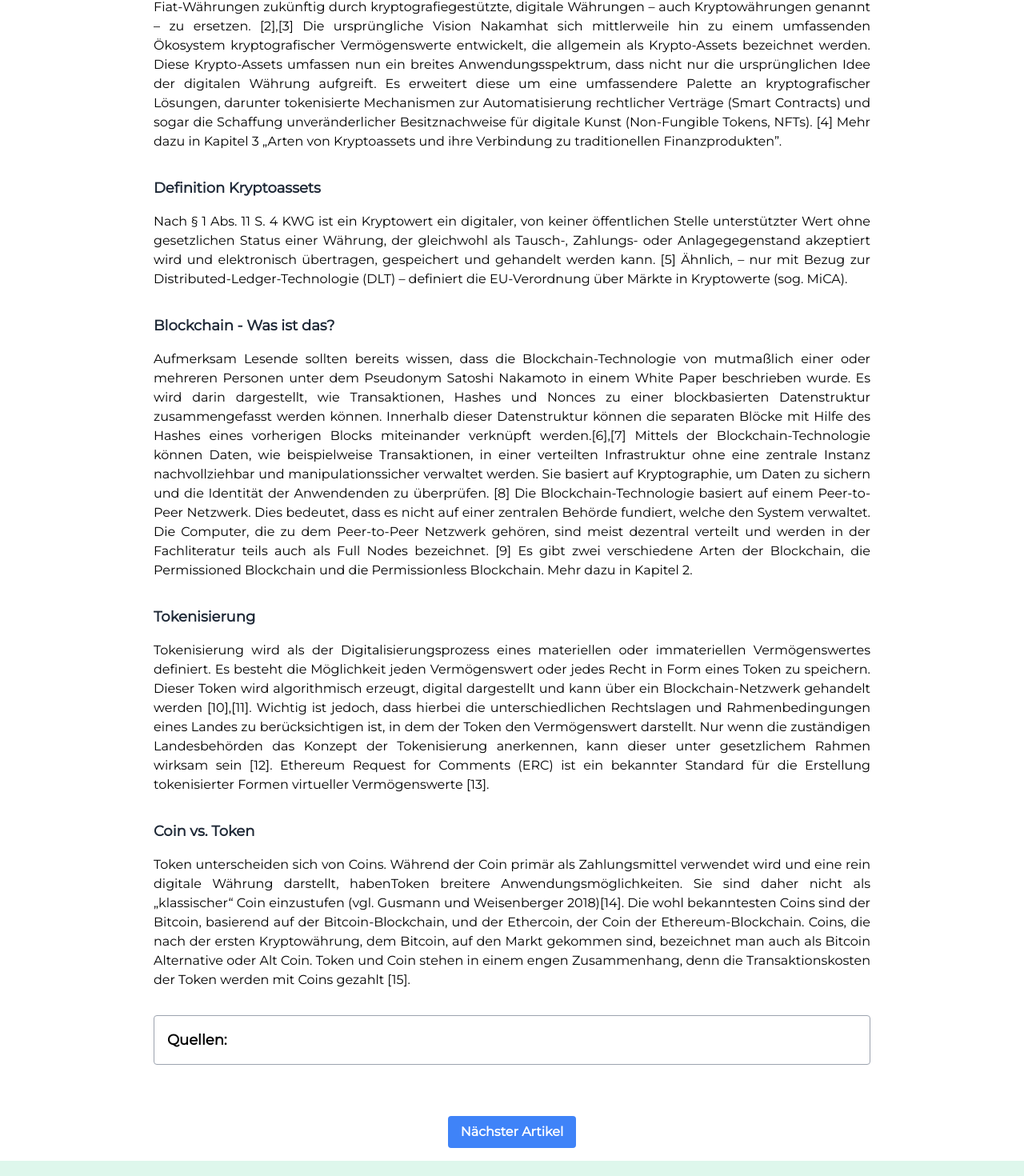
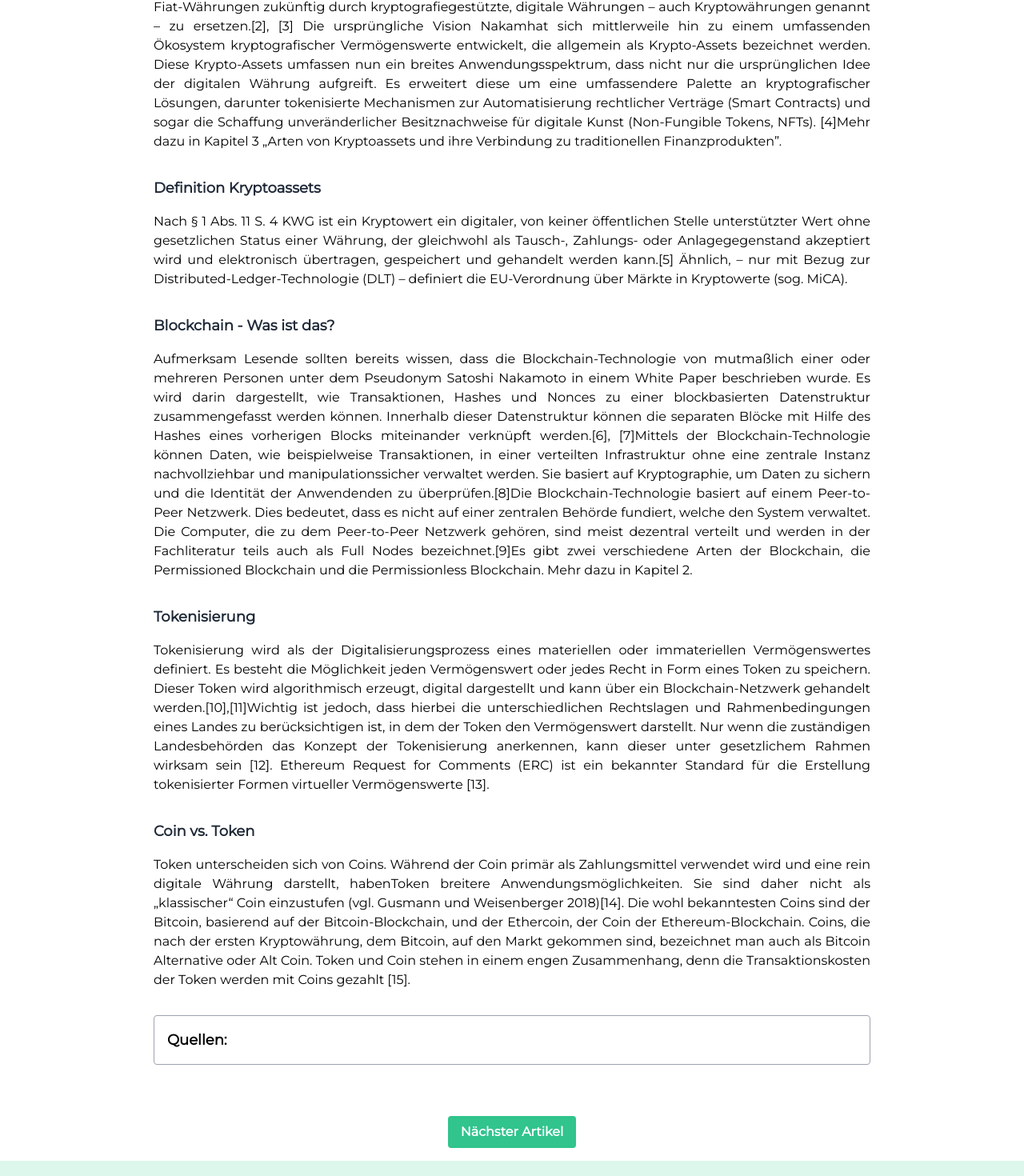
Before and after one commit to jansteinbacher/pjs_cryptobanks, a React (Create React App) app in the folder cryptobanks-webapp/: page /course-beginner in a window 1280 px wide. Shown: the part 595-2065 px from the top of the page at 80% size. Built offline with nearby package versions, Linux system fonts and the light colour scheme; what tailwindcss-animated would draw is missing.

Commit message:
changes in article

```diff
--- a/cryptobanks-webapp/src/components/courseofbeginner/CourseBeginnerArticle.css
+++ b/cryptobanks-webapp/src/components/courseofbeginner/CourseBeginnerArticle.css
@@ -19,14 +19,14 @@
 
 .reward-banner {
   position: fixed;
-  top: 50px;
+  top: 60px;
   right: 20px;
-  background-color: #3b82f6;
+  background-color: #66bb6a;
   color: white;
   padding: 8px 12px;
   border-radius: 8px;
   display: flex;
   align-items: center;
-  animation: slideIn 1s, slideOut 1s 3s;
+  animation: slideIn 1.5s, slideOut 3s 5s;
   /* The banner will slide in for 1 second, stay for 1 second, and then slide out in 1 second after 2 seconds delay */
 }
--- a/cryptobanks-webapp/src/components/courseofbeginner/CourseBeginnerArticle.jsx
+++ b/cryptobanks-webapp/src/components/courseofbeginner/CourseBeginnerArticle.jsx
@@ -61,7 +61,7 @@ const CourseBeginnerArticle = () => {
       <h3 className="text-xl mb-2">Kursfortschritt {progress.toFixed(0)}%</h3>
       <div className="flex items-center justify-center mb-8">
         <div className="w-full bg-gray-300 rounded overflow-hidden h-2">
-          <div className="bg-blue-500 h-full" style={{ width: `${progress}%` }}></div>
+          <div className="bg-green-400 h-full" style={{ width: `${progress}%` }}></div>
         </div>
       </div>
 
@@ -79,14 +79,14 @@ const CourseBeginnerArticle = () => {
         {isLastSection ? (
           <a
             href="/articles/CourseEndBeginner"
-            className="bg-blue-500 hover:bg-blue-700 text-white font-bold py-2 px-4 rounded"
+            className="bg-green-400 hover:bg-green-600 text-white font-bold py-2 px-4 rounded"
           >
             Kurs abschließen
           </a>
         ) : (
           <button
             onClick={handleNextSection}
-            className={`bg-blue-500 hover:bg-blue-700 text-white font-bold py-2 px-4 rounded`}
+            className={`bg-green-400 hover:bg-green-600 text-white font-bold py-2 px-4 rounded`}
           >
             Nächster Artikel
           </button>
--- a/cryptobanks-webapp/src/components/courseofbeginner/IntroductionCryptoAssets.jsx
+++ b/cryptobanks-webapp/src/components/courseofbeginner/IntroductionCryptoAssets.jsx
@@ -2,25 +2,23 @@ import React, { useState } from 'react';
 
 
 
-const Sources = ({sources}) => {
+const Sources = ({ sources}) => {
   const [showSources, setShowSources] = useState(false);
 
   const toggleSources = () => {
     setShowSources(!showSources);
   };
 
-
-
   return (
     <div className="sources border border-gray-400 rounded p-4">
-        <button className="text-lg font-semibold" onClick={toggleSources}>
+      <button className="text-lg font-semibold" id="sources" onClick={toggleSources}>
         Quellen:
       </button>
       {showSources && (
         <div className="source-list leading-relaxed mt-4">
           <ul>
             {sources.map((source, index) => (
-                <li id={index+1} key={index}>
+              <li id={index + 1} key={index}>
                 [{index + 1}] {source}
               </li>
             ))}
@@ -28,7 +26,6 @@ const Sources = ({sources}) => {
         </div>
       )}
     </div>
-
   );
 };
 
@@ -69,9 +66,8 @@ const CryptoAssets = () =>{
         Der geschichtliche Hintergrund zu Kryptoassets (Satoshi Nagamoto)
      </h2>
      <p className='mb-8 text-justify'>
-     Seit der Einführung von der Kryptowährung Bitcoin (BTC) 2009, basierend auf Konzepten, die im Whitepaper von Satoshi Nakamoto<a href='#1'>[1]</a> skizziert wurden, hat sich die Welt der blockchainbasierten digitalen Token rasant entwickelt. Bis heute ist die Identität des Pseudonyms Satoshi Nakamoto unbekannt. Seine Identität unterliegt vielen Mythen und Theorien. Es ist möglich, dass seine Identität für immer unbekannt bleibt.
-     Inzwischen ist die Zahl an verschiedenen Token weltweit auf über 22.000 angewachsen. Die Vision Nakamotos war es traditionelle Fiat-Währungen zukünftig durch kryptografiegestützte, digitale Währungen ­– auch Kryptowährungen genannt ­– zu ersetzen. [2],[3]
-     Die ursprüngliche Vision Nakamhat sich mittlerweile hin zu einem umfassenden Ökosystem kryptografischer Vermögenswerte entwickelt, die allgemein als Krypto-Assets bezeichnet werden. Diese Krypto-Assets umfassen nun ein breites Anwendungsspektrum, dass nicht nur die ursprünglichen Idee der digitalen Währung aufgreift. Es erweitert diese um eine umfassendere Palette an kryptografischer Lösungen, darunter tokenisierte Mechanismen zur Automatisierung rechtlicher Verträge (Smart Contracts) und sogar die Schaffung unveränderlicher Besitznachweise für digitale Kunst (Non-Fungible Tokens, NFTs). [4]
+     Seit der Einführung von der Kryptowährung Bitcoin (BTC) 2009, basierend auf Konzepten, die im Whitepaper von Satoshi Nakamoto<a href='#sources'>[1]</a> skizziert wurden, hat sich die Welt der blockchainbasierten digitalen Token rasant entwickelt. Bis heute ist die Identität des Pseudonyms Satoshi Nakamoto unbekannt. Seine Identität unterliegt vielen Mythen und Theorien. Es ist möglich, dass seine Identität für immer unbekannt bleibt.
+     Inzwischen ist die Zahl an verschiedenen Token weltweit auf über 22.000 angewachsen. Die Vision Nakamotos war es traditionelle Fiat-Währungen zukünftig durch kryptografiegestützte, digitale Währungen ­– auch Kryptowährungen genannt ­– zu ersetzen.<a href='#sources'>[2]</a>, <a href='#sources'>[3]</a> Die ursprüngliche Vision Nakamhat sich mittlerweile hin zu einem umfassenden Ökosystem kryptografischer Vermögenswerte entwickelt, die allgemein als Krypto-Assets bezeichnet werden. Diese Krypto-Assets umfassen nun ein breites Anwendungsspektrum, dass nicht nur die ursprünglichen Idee der digitalen Währung aufgreift. Es erweitert diese um eine umfassendere Palette an kryptografischer Lösungen, darunter tokenisierte Mechanismen zur Automatisierung rechtlicher Verträge (Smart Contracts) und sogar die Schaffung unveränderlicher Besitznachweise für digitale Kunst (Non-Fungible Tokens, NFTs). <a href='#sources'>[4]</a>
      Mehr dazu in Kapitel 3 „Arten von Kryptoassets und ihre Verbindung zu traditionellen Finanzprodukten”.
      </p>
 
@@ -80,7 +76,7 @@ const CryptoAssets = () =>{
      </h2>
      <p className='mb-8 text-justify'>
      Nach § 1 Abs. 11 S. 4 KWG ist ein Kryptowert ein digitaler, von keiner öffentlichen Stelle unterstützter Wert ohne gesetzlichen Status einer Währung, der gleichwohl als Tausch-,
-     Zahlungs- oder Anlagegegenstand akzeptiert wird und elektronisch übertragen, gespeichert und gehandelt werden kann. [5] Ähnlich, – nur mit Bezug zur Distributed-Ledger-Technologie (DLT) –
+     Zahlungs- oder Anlagegegenstand akzeptiert wird und elektronisch übertragen, gespeichert und gehandelt werden kann.<a href='#sources'>[5]</a> Ähnlich, – nur mit Bezug zur Distributed-Ledger-Technologie (DLT) –
      definiert die EU-Verordnung über Märkte in Kryptowerte (sog. MiCA).
      </p>
 
@@ -88,9 +84,9 @@ const CryptoAssets = () =>{
         Blockchain - Was ist das?
      </h2>
      <p className='mb-8 text-justify'>
-     Aufmerksam Lesende sollten bereits wissen, dass die Blockchain-Technologie von mutmaßlich einer oder mehreren Personen unter dem Pseudonym Satoshi Nakamoto in einem White Paper beschrieben wurde. Es wird darin dargestellt, wie Transaktionen, Hashes und Nonces zu einer blockbasierten Datenstruktur zusammengefasst werden können. Innerhalb dieser Datenstruktur können die separaten Blöcke mit Hilfe des Hashes eines vorherigen Blocks miteinander verknüpft werden.[6],[7]
-     Mittels der Blockchain-Technologie können Daten, wie beispielweise Transaktionen, in einer verteilten Infrastruktur ohne eine zentrale Instanz nachvollziehbar und manipulationssicher verwaltet werden. Sie basiert auf Kryptographie, um Daten zu sichern und die Identität der Anwendenden zu überprüfen. [8]
-     Die Blockchain-Technologie basiert auf einem Peer-to-Peer Netzwerk. Dies bedeutet, dass es nicht auf einer zentralen Behörde fundiert, welche den System verwaltet. Die Computer, die zu dem Peer-to-Peer Netzwerk gehören, sind meist dezentral verteilt und werden in der Fachliteratur teils auch als Full Nodes bezeichnet. [9]
+     Aufmerksam Lesende sollten bereits wissen, dass die Blockchain-Technologie von mutmaßlich einer oder mehreren Personen unter dem Pseudonym Satoshi Nakamoto in einem White Paper beschrieben wurde. Es wird darin dargestellt, wie Transaktionen, Hashes und Nonces zu einer blockbasierten Datenstruktur zusammengefasst werden können. Innerhalb dieser Datenstruktur können die separaten Blöcke mit Hilfe des Hashes eines vorherigen Blocks miteinander verknüpft werden.<a href='#sources'>[6]</a>, <a href='#sources'>[7]</a>
+     Mittels der Blockchain-Technologie können Daten, wie beispielweise Transaktionen, in einer verteilten Infrastruktur ohne eine zentrale Instanz nachvollziehbar und manipulationssicher verwaltet werden. Sie basiert auf Kryptographie, um Daten zu sichern und die Identität der Anwendenden zu überprüfen.<a href='#sources'>[8]</a>
+     Die Blockchain-Technologie basiert auf einem Peer-to-Peer Netzwerk. Dies bedeutet, dass es nicht auf einer zentralen Behörde fundiert, welche den System verwaltet. Die Computer, die zu dem Peer-to-Peer Netzwerk gehören, sind meist dezentral verteilt und werden in der Fachliteratur teils auch als Full Nodes bezeichnet.<a href='#sources'>[9]</a>
      Es gibt zwei verschiedene Arten der Blockchain, die Permissioned Blockchain und die Permissionless Blockchain. Mehr dazu in Kapitel 2.
 
      </p>
@@ -101,10 +97,10 @@ const CryptoAssets = () =>{
      <p className='mb-8 text-justify'>
      Tokenisierung wird als der Digitalisierungsprozess eines materiellen oder immateriellen Vermögenswertes definiert. Es besteht die Möglichkeit
      jeden Vermögenswert oder jedes Recht in Form eines Token zu speichern. Dieser Token wird algorithmisch erzeugt, digital dargestellt und kann
-     über ein Blockchain-Netzwerk gehandelt werden [10],[11].
+     über ein Blockchain-Netzwerk gehandelt werden.<a href='#sources'>[10]</a>,<a href='#sources'>[11]</a>
      Wichtig ist jedoch, dass hierbei die unterschiedlichen Rechtslagen und Rahmenbedingungen eines Landes zu berücksichtigen ist, in dem der Token den
-     Vermögenswert darstellt. Nur wenn die zuständigen Landesbehörden das Konzept der Tokenisierung anerkennen, kann dieser unter gesetzlichem Rahmen wirksam sein  [12].
-     Ethereum Request for Comments (ERC) ist ein bekannter Standard für die Erstellung tokenisierter Formen virtueller Vermögenswerte  [13].
+     Vermögenswert darstellt. Nur wenn die zuständigen Landesbehörden das Konzept der Tokenisierung anerkennen, kann dieser unter gesetzlichem Rahmen wirksam sein  <a href='#sources'>[12]</a>.
+     Ethereum Request for Comments (ERC) ist ein bekannter Standard für die Erstellung tokenisierter Formen virtueller Vermögenswerte  <a href='#sources'>[13]</a>.
 
      </p>
 
@@ -113,9 +109,9 @@ const CryptoAssets = () =>{
      </h2>
      <p className='mb-8 text-justify'>
      Token unterscheiden sich von Coins. Während der Coin primär als Zahlungsmittel verwendet wird und eine rein digitale Währung darstellt, habenToken  breitere Anwendungsmöglichkeiten.
-     Sie sind daher nicht als „klassischer“ Coin  einzustufen (vgl. Gusmann und Weisenberger 2018)[14]. Die wohl bekanntesten Coins sind der Bitcoin, basierend auf der Bitcoin-Blockchain, und der Ethercoin,
+     Sie sind daher nicht als „klassischer“ Coin  einzustufen (vgl. Gusmann und Weisenberger 2018)<a href='#sources'>[14]</a>. Die wohl bekanntesten Coins sind der Bitcoin, basierend auf der Bitcoin-Blockchain, und der Ethercoin,
      der Coin der Ethereum-Blockchain. Coins, die nach der ersten Kryptowährung, dem Bitcoin, auf den Markt gekommen sind, bezeichnet man auch als Bitcoin Alternative oder Alt Coin. Token und Coin stehen in einem
-     engen Zusammenhang, denn die Transaktionskosten der Token werden mit Coins gezahlt [15].
+     engen Zusammenhang, denn die Transaktionskosten der Token werden mit Coins gezahlt <a href='#sources'>[15]</a>.
 
      </p>
 
@@ -124,7 +120,7 @@ const CryptoAssets = () =>{
 
 
 
-    <Sources sources={articlesources} />
+    <Sources sources={articlesources}/>
     </div>
 
   );
```
Lines whose indentation alone changed are shown as unchanged.
